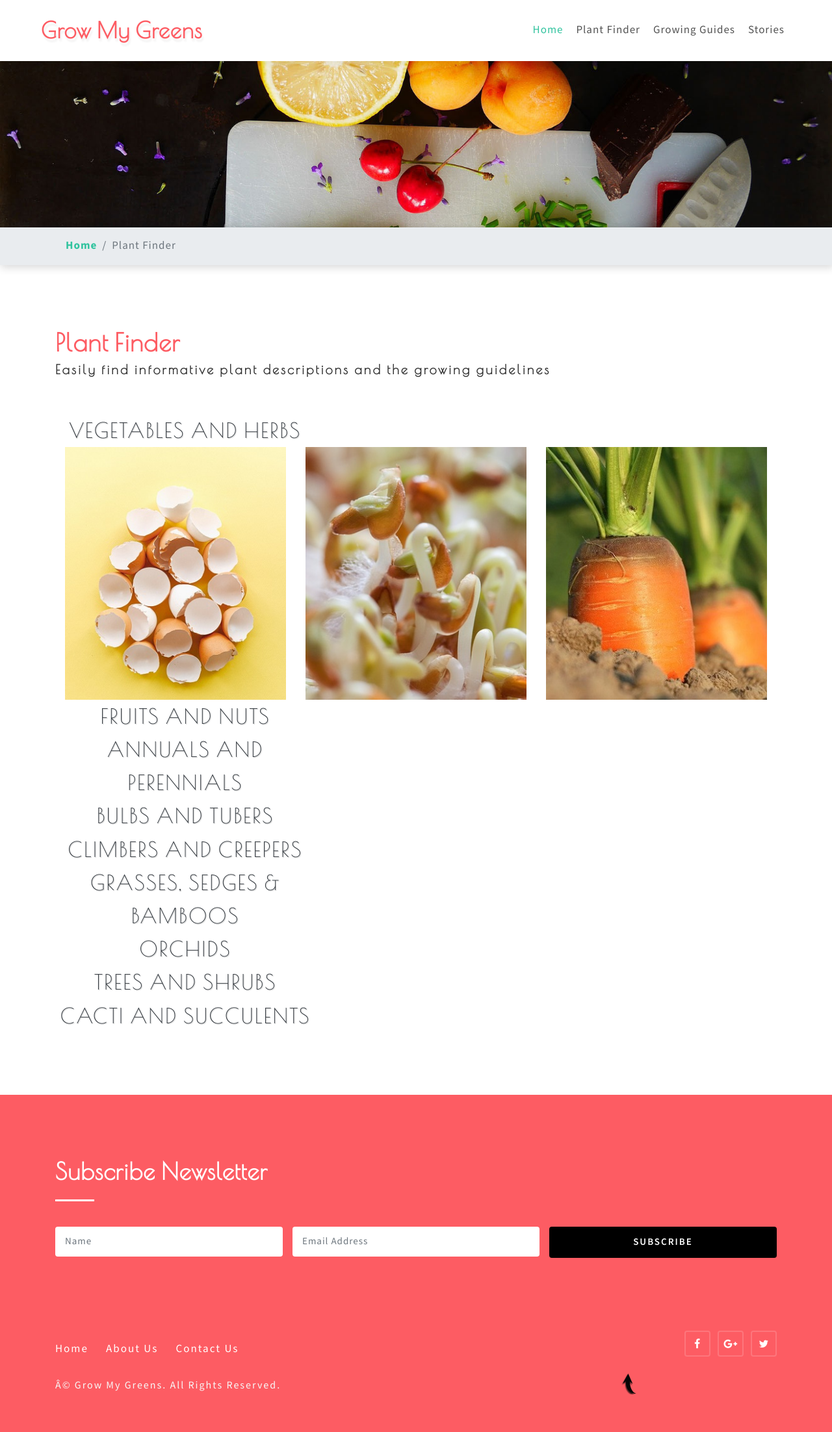
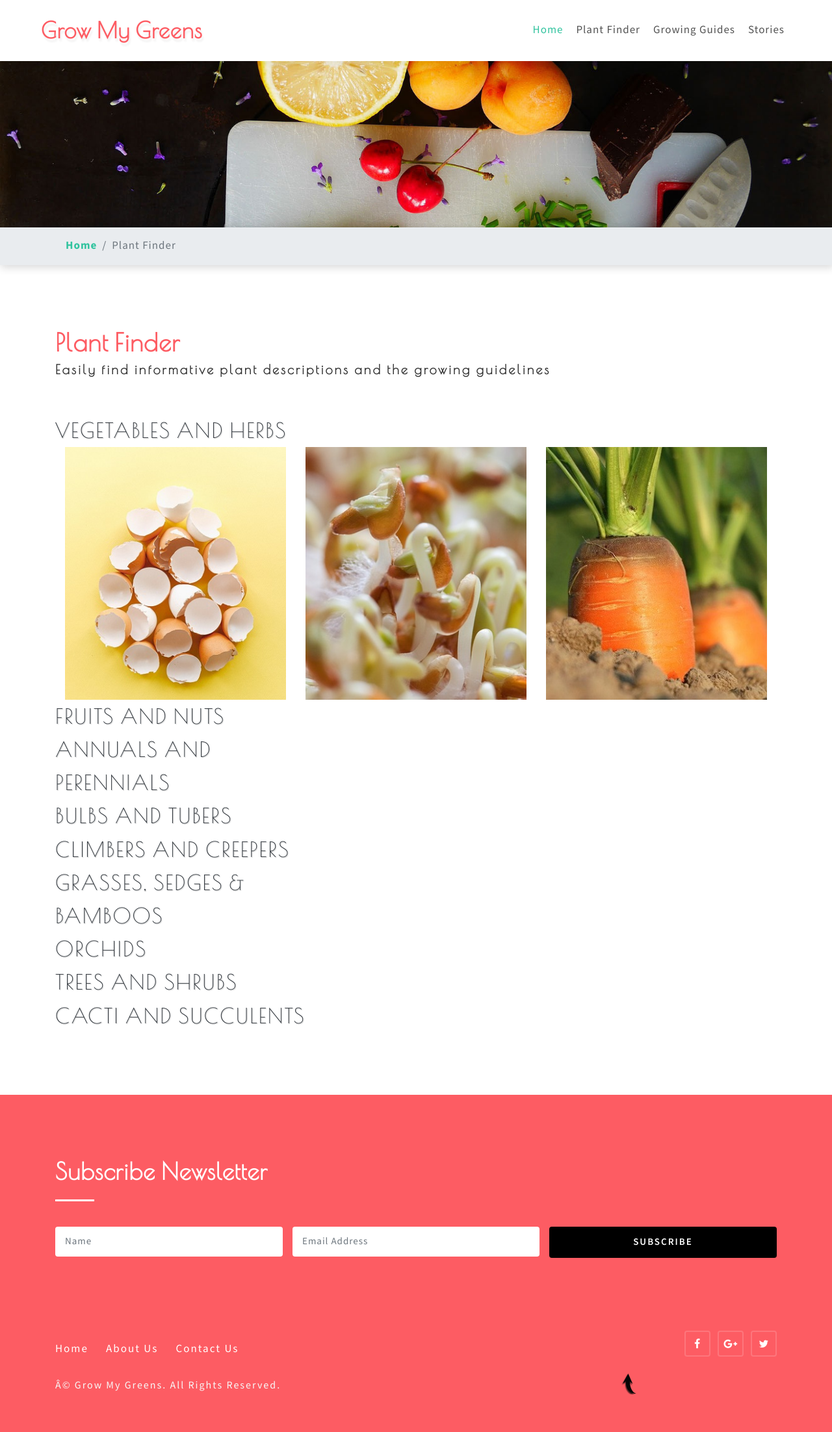
Before and after one commit to dhanyacm/GrowMyGreens, a Jekyll site: the page built from plants.html, in a window 1280 px wide. Shown: the whole page at 65% size. Built offline with Jekyll 4.4.1, drawn with Linux system fonts in a browser that asks for light colours.

Commit message:
Update plants.html

```diff
--- a/plants.html
+++ b/plants.html
@@ -17,7 +17,7 @@ frontpage: false
 
 
 				<!-- //loop for each type-->
-			<div class="news-grids gal text-center">
+			<div class="news-grids gal">
 
          			<div class="tem-org-mobs-bottom">
 						<h6 class="subheading-mob-temsls text-uppercase text-dark">Vegetables and Herbs</h6>
@@ -52,7 +52,7 @@ frontpage: false
 
 			</div>  <!-- //loop ends-->
 
-			<div class="news-grids gal text-center">
+			<div class="news-grids gal">
 
          			<div class="tem-org-mobs-bottom">
 						<h6 class="subheading-mob-temsls text-uppercase text-dark"> Fruits and Nuts</h6>
@@ -61,7 +61,7 @@ frontpage: false
 
       			</div>
 
-			<div class="news-grids gal text-center">
+			<div class="news-grids gal">
 
          			<div class="tem-org-mobs-bottom">
 						<h6 class="subheading-mob-temsls text-uppercase text-dark">  Annuals and Perennials</h6>
@@ -70,7 +70,7 @@ frontpage: false
 
       			</div>
 
-			<div class="news-grids gal text-center">
+			<div class="news-grids gal">
 
          			<div class="tem-org-mobs-bottom">
 						<h6 class="subheading-mob-temsls text-uppercase text-dark"> Bulbs and Tubers</h6>
@@ -80,7 +80,7 @@ frontpage: false
       			</div>
 
 
-			<div class="news-grids gal text-center">
+			<div class="news-grids gal">
 
          			<div class="tem-org-mobs-bottom">
 						<h6 class="subheading-mob-temsls text-uppercase text-dark"> Climbers and Creepers</h6>
@@ -90,7 +90,7 @@ frontpage: false
       			</div>
 
 
-			<div class="news-grids gal text-center">
+			<div class="news-grids gal">
 
          			<div class="tem-org-mobs-bottom">
 						<h6 class="subheading-mob-temsls text-uppercase text-dark"> Grasses, Sedges & Bamboos</h6>
@@ -100,7 +100,7 @@ frontpage: false
       			</div>
 
 
-			<div class="news-grids gal text-center">
+			<div class="news-grids gal">
 
          			<div class="tem-org-mobs-bottom">
 						<h6 class="subheading-mob-temsls text-uppercase text-dark">Orchids</h6>
@@ -110,7 +110,7 @@ frontpage: false
       			</div>
 
 
-			<div class="news-grids gal text-center">
+			<div class="news-grids gal">
 
          			<div class="tem-org-mobs-bottom">
 						<h6 class="subheading-mob-temsls text-uppercase text-dark"> Trees and Shrubs</h6>
@@ -119,7 +119,7 @@ frontpage: false
 
       			</div>
 
-			<div class="news-grids gal text-center">
+			<div class="news-grids gal">
 
          			<div class="tem-org-mobs-bottom">
 						<h6 class="subheading-mob-temsls text-uppercase text-dark"> Cacti and Succulents</h6>
```
